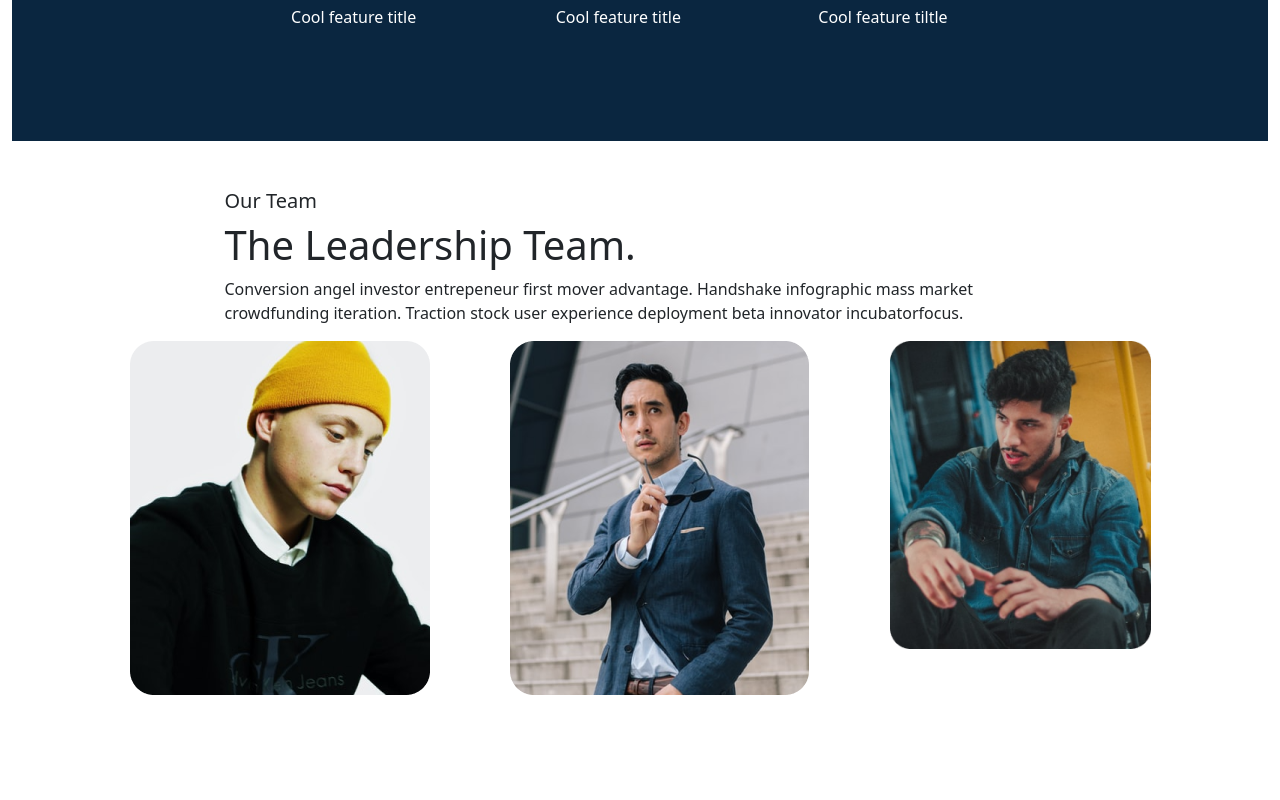
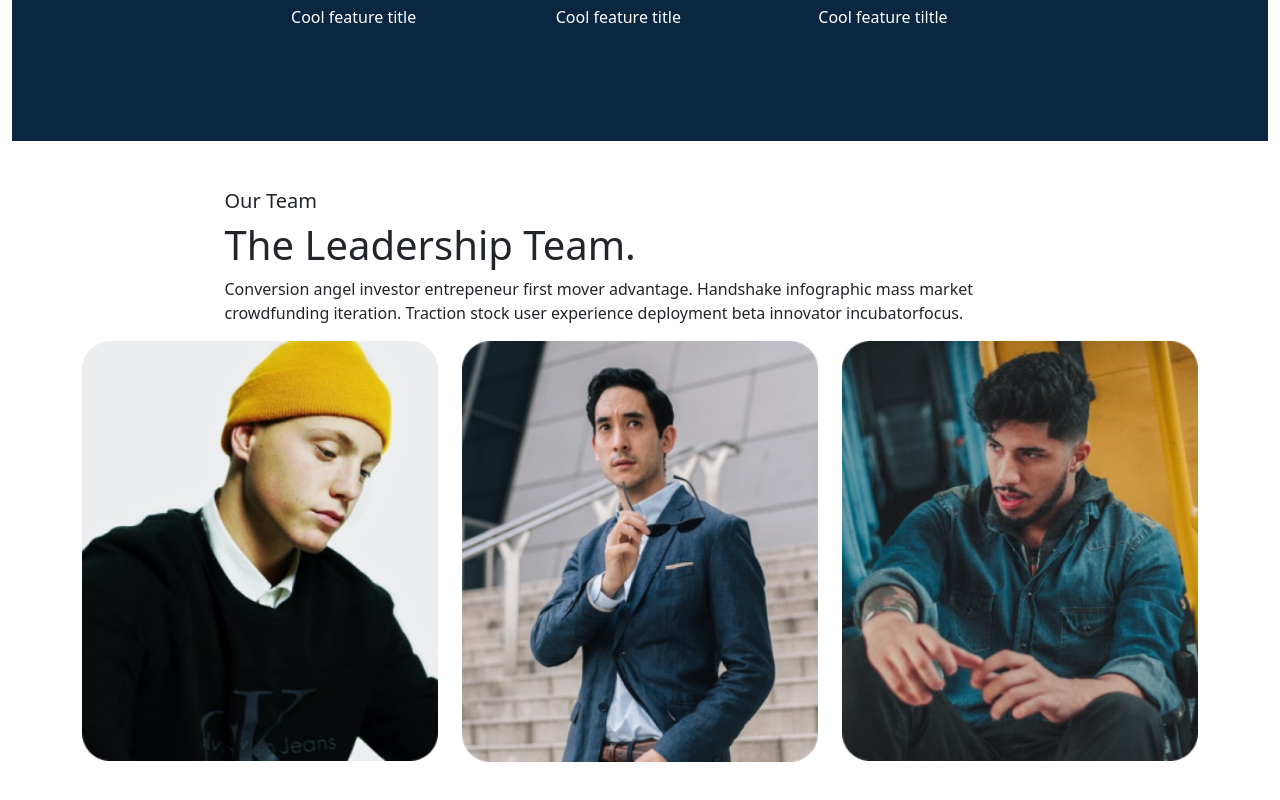
Before and after one commit to Rama49/projetReact, a React (Create React App) app: page /Svice in a window 1280 px wide. Shown: the part 580-1380 px from the top of the page. Built offline with nearby package versions, Linux system fonts and the light colour scheme.

Commit message:
projet-react

```diff
--- a/src/Team.jsx
+++ b/src/Team.jsx
@@ -22,8 +22,8 @@ function Team() {
         <div className="col-lg-4 col-md-12 col-sm-12 mb-5">
           <img src={img2} alt="photo1" className="img-fluid imagee" />
         </div>
-        <div className="col-lg-3 col-md-12 col-sm-12 mb-5">
-          <img src={img3} alt="photo1" className="img-fluid imagee" />
+        <div className="col-lg-4 col-md-12 col-sm-12 mb-5">
+          <img src={img3} alt="photo1" className="img-fluid imagee"/>
         </div>
       </div>
     </div>
--- a/src/Website.jsx
+++ b/src/Website.jsx
@@ -4,12 +4,12 @@ function Website() {
       <h1>An entreprise template to ramp up your company website</h1>
 
       <div className="row mt-5 centre">
-        <div className="col-3">
+        <div className="col-lg-3 col-12 mb-2">
           <button type="button" className="bg-white text-dark rounded px-5">
             Your email adresse
           </button>
         </div>
-        <div className="col-3">
+        <div className="col-lg-3 col-12">
           <button type="button" className=" text-dark rounded px-3 bg-success">
             Start now
           </button>
--- a/src/index.css
+++ b/src/index.css
@@ -10,6 +10,58 @@ body {
 code {
   font-family: source-code-pro, Menlo, Monaco, Consolas, 'Courier New',
     monospace;
+}
+.imagee{
+  text-align: center;
+  width: 100%;
+}
+ @media (min-width: 885px) {
+  .imagee{
+    text-align: center;
+    width: 100%;
+ }
+}
+@media (min-width: 768px) {
+  .imagee{
+    text-align: center;
+    width: 100%;
+ }
+}
+@media (min-width: 692px) {
+  .imagee{
+    text-align: center;
+    width: 100%;
+ }
+}
+@media (min-width: 620px) {
+  .imagee{
+    text-align: center;
+    width: 100%;
+ }
+}
+@media (min-width: 562px) {
+  .imagee{
+    text-align: center;
+    width: 100%;
+ }
+}
+@media (min-width: 506px) {
+  .imagee{
+    text-align: center;
+    width: 100%;
+ }
+}
+@media (min-width: 455px) {
+  .imagee{
+    text-align: center;
+    width: 100%;
+ }
+}
+@media (min-width: 410px) {
+  .imagee{
+    text-align: center;
+    width: 100%;
+ }
 }
 .menu{
   background-color: #0A2640;
```
